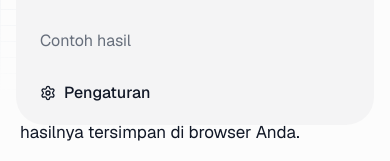
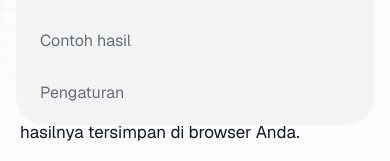
Before and after one commit to kebsixx/mindo, a Next.js app: page / in a window 390 px wide. Both pictures are taken after a click on the button 348 px from the left and 32 px from the top of the page. Shown: the part 199-360 px from the top of the page. Built offline with nearby package versions, Linux system fonts and the light colour scheme.

Commit message:
fix: use background for active mobile menu item

```diff
--- a/src/components/site-header.tsx
+++ b/src/components/site-header.tsx
@@ -118,28 +118,20 @@ export default function SiteHeader({ showHistory }: { showHistory?: boolean }) {
               href="/settings"
               aria-current={onSettings ? "page" : undefined}
               className={cn(
-                "mt-1 flex items-center gap-2 rounded-2xl px-4 py-3 font-medium transition-colors",
+                "mt-1 flex items-center gap-2 rounded-2xl px-4 py-3 transition-colors",
                 onSettings
-                  ? "text-muted-foreground"
-                  : "text-foreground hover:bg-primary/12",
+                  ? "bg-card font-medium text-foreground"
+                  : "text-muted-foreground hover:bg-primary/12 hover:text-foreground",
               )}
               onClick={() => setMenuOpen(false)}
             >
-              <Settings className="h-4 w-4" aria-hidden="true" />
               Pengaturan
-              <span className="ml-auto flex items-center gap-2">
-                {hasKey && (
-                  <span
-                    className="size-2 rounded-full bg-primary"
-                    aria-label="API key aktif"
-                  />
-                )}
-                {onSettings && (
-                  <span className="text-xs font-normal text-muted-foreground">
-                    Halaman ini
-                  </span>
-                )}
-              </span>
+              {hasKey && (
+                <span
+                  className="ml-auto size-2 rounded-full bg-primary"
+                  aria-label="API key aktif"
+                />
+              )}
             </Link>
           </div>
         </nav>
```
